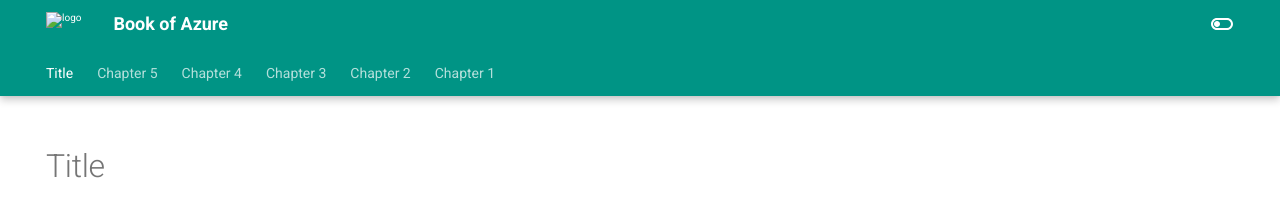
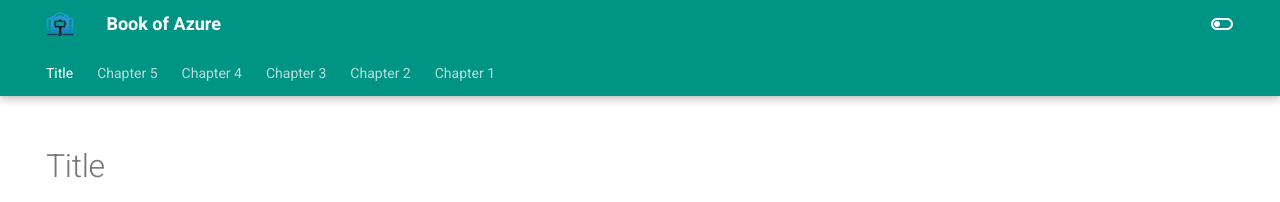
Before and after one commit to lukemurraynz/bookofazure, an MkDocs documentation site: the page built from docs/index.md, in a window 1280 px wide. Shown: the top 202 px of the page. Built offline with MkDocs 1.6.1 and Material for MkDocs 9.7.7, drawn with Linux system fonts in a browser that asks for light colours.

Commit message:
Update mkdocs.yml

```diff
--- a/mkdocs.yml
+++ b/mkdocs.yml
@@ -15,7 +15,7 @@ theme:
     - content.code.annotation
     - content.code.copy
     - content.code.select
-  logo: assets/logo.png
+  logo: assets/logo/logo.png
   language: en
   palette:
     - scheme: default
```
